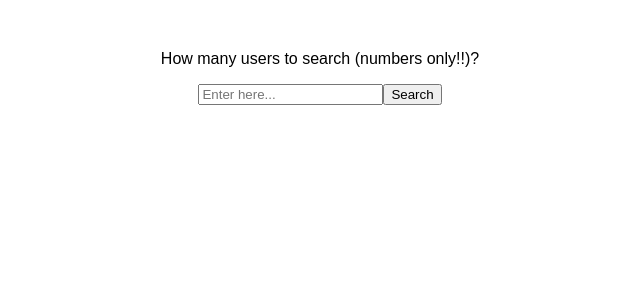
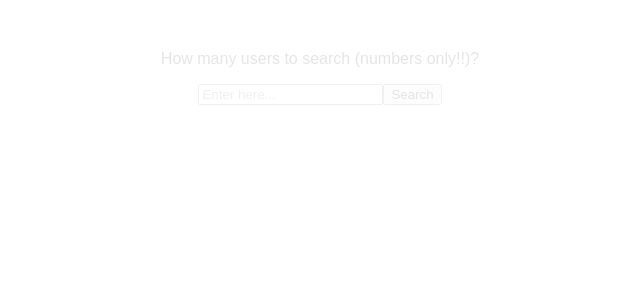
Before and after one commit to PerryM123/User-List-App, a React (Create React App) app: page / in a window 1280 px wide. Shown: the top 300 px of the page, without its empty margins (320-960 px from the left). Built offline with nearby package versions, Linux system fonts and the light colour scheme.

Commit message:
FIND ME!

```diff
--- a/src/App.css
+++ b/src/App.css
@@ -102,3 +102,7 @@ dd, dt {
 dt {
   margin-left: 30px;
 }
+
+.hide-me-d00d {
+  opacity: 0.1;
+}
--- a/src/App.js
+++ b/src/App.js
@@ -15,7 +15,7 @@ import './App.css';
 class App extends Component {
   render() {
     return (
-      <div className="App">
+      <div className="App hide-me-d00d">
         <Main />
       </div>
     );
```
